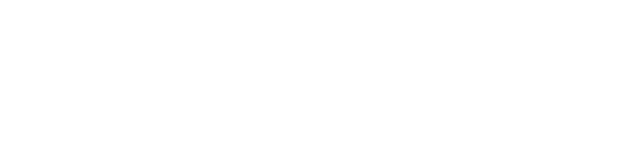
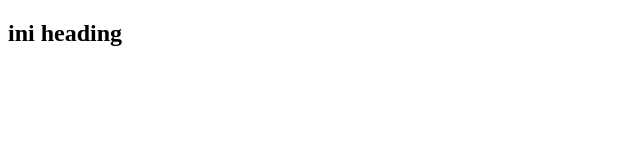
Before and after one commit to notthfnyy/024_hifny, a plain HTML site: page index.html in a window 1280 px wide. Shown: the whole page, without its empty margins (0-640 px from the left). Drawn offline with Linux system fonts and the light colour scheme.

Commit message:
Menambahkan heading ke index.html - hipni

```diff
--- a/index.html
+++ b/index.html
@@ -6,6 +6,6 @@
     <title>Document</title>
 </head>
 <body>
-
+    <h2>ini heading</h2>
 </body>
 </html>
```
